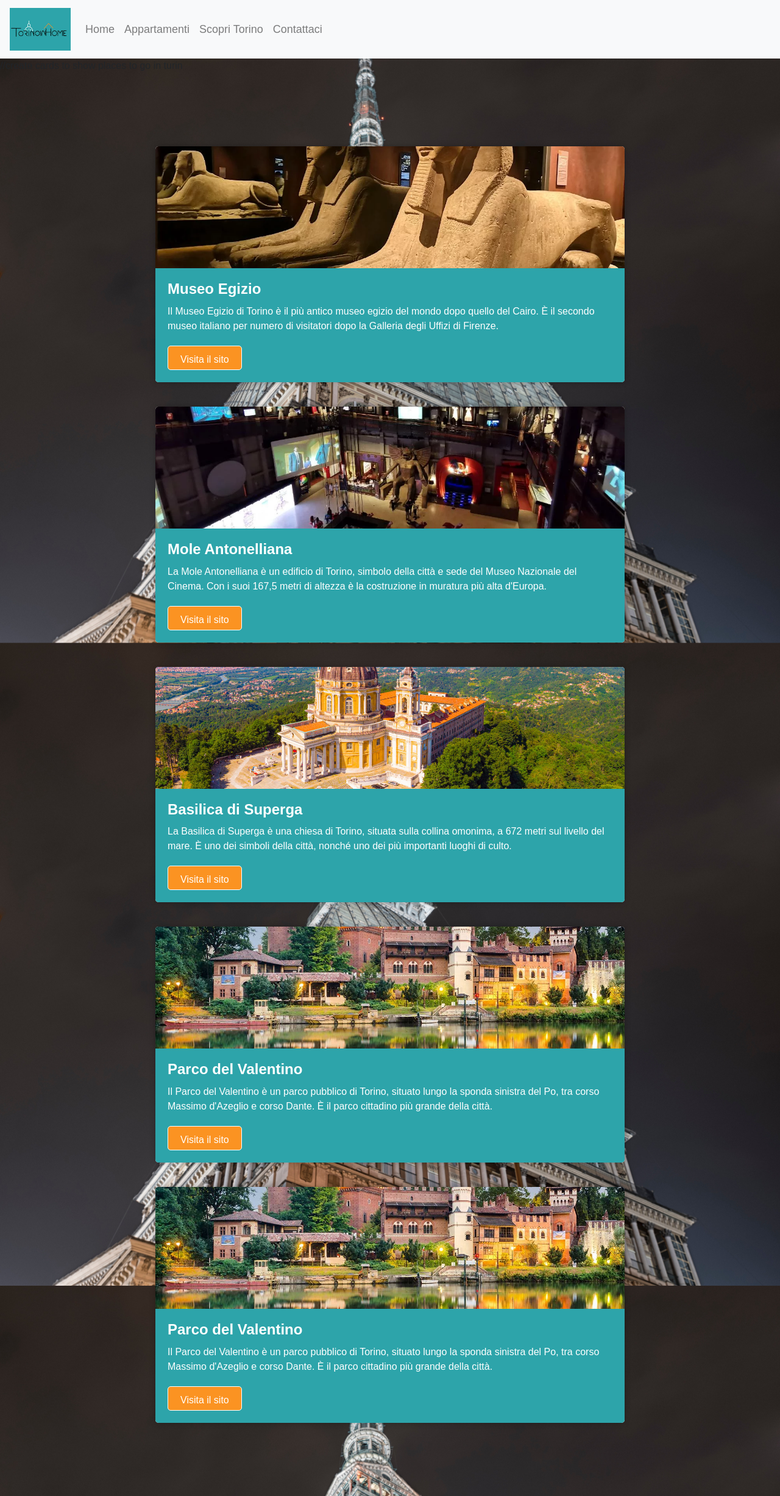
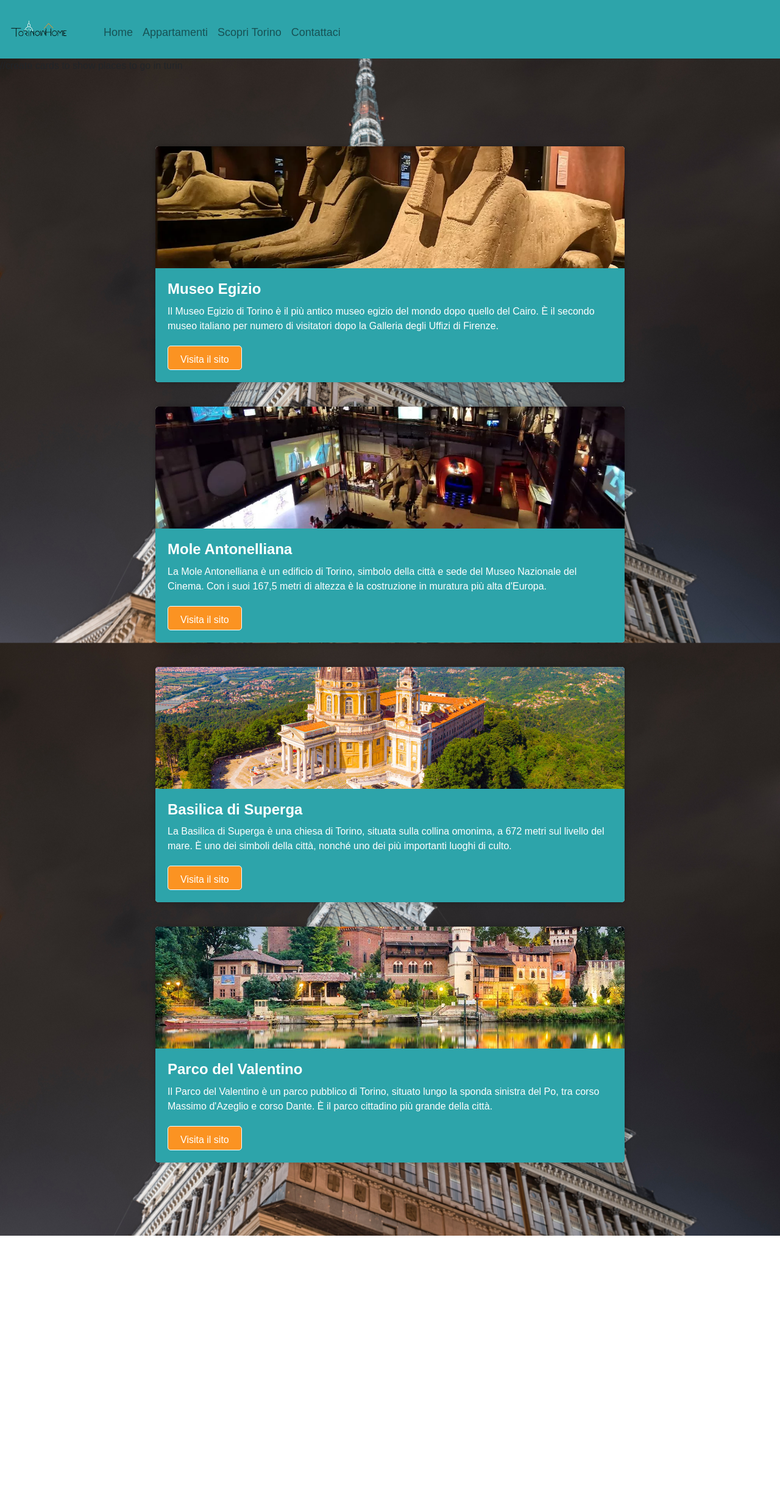
Before and after one commit to IkkeLucky/appartamentolingotto, a website: page scopri.html in a window 1280 px wide. Shown: the whole page at 61% size. After the commit the page ends 2027 px from the top, so only its background shows below. Drawn offline with nearby package versions, Linux system fonts and the light colour scheme.

Commit message:
changes styling

```diff
--- a/main.js
+++ b/main.js
@@ -60,7 +60,7 @@
                 function createInfoWindow () {
                     const infoWindowContent = `
                     <div class="feh-content">
-                        <img src="img/appa3.webp" alt="third apartment">
+                        <img src="img/600700.jpg" alt="third apartment">
                         <h3>Apartment Porta Nuova</h3>
                         <a href="#">View in maps</a>
                     </div>
--- a/scopri.html
+++ b/scopri.html
@@ -156,7 +156,7 @@
             <div class="card-body">
               <h5 class="card-title">Museo Egizio</h5>
               <p class="card-text">Il Museo Egizio di Torino è il più antico museo egizio del mondo dopo quello del Cairo. È il secondo museo italiano per numero di visitatori dopo la Galleria degli Uffizi di Firenze.</p>
-              <a href="https://www.museoegizio.it/" class="btn btn-primary">Visita il sito</a>
+              <a href="https://www.museoegizio.it/" target="_blank" class="btn btn-primary">Visita il sito</a>
             </div>
           </div>
 
@@ -165,7 +165,7 @@
             <div class="card-body">
               <h5 class="card-title">Mole Antonelliana</h5>
               <p class="card-text">La Mole Antonelliana è un edificio di Torino, simbolo della città e sede del Museo Nazionale del Cinema. Con i suoi 167,5 metri di altezza è la costruzione in muratura più alta d'Europa.</p>
-              <a href="https://www.museocinema.it/" class="btn btn-primary">Visita il sito</a>
+              <a href="https://www.museocinema.it/" target="_blank" class="btn btn-primary">Visita il sito</a>
             </div>
           </div>
 
@@ -174,7 +174,7 @@
             <div class="card-body">
               <h5 class="card-title">Basilica di Superga</h5>
               <p class="card-text">La Basilica di Superga è una chiesa di Torino, situata sulla collina omonima, a 672 metri sul livello del mare. È uno dei simboli della città, nonché uno dei più importanti luoghi di culto.</p>
-              <a href="https://www.sermig.org/arsenali/arsenale-della-pace/superga.html" class="btn btn-primary">Visita il sito</a>
+              <a href="https://www.sermig.org/arsenali/arsenale-della-pace/superga.html" target="_blank" class="btn btn-primary">Visita il sito</a>
             </div>
           </div>
 
@@ -183,20 +183,12 @@
             <div class="card-body">
               <h5 class="card-title">Parco del Valentino</h5>
               <p class="card-text">Il Parco del Valentino è un parco pubblico di Torino, situato lungo la sponda sinistra del Po, tra corso Massimo d'Azeglio e corso Dante. È il parco cittadino più grande della città.</p>
-              <a href="https://www.tripadvisor.it/Attraction_Review-g187855-d247195-Reviews-Parco_del_Valentino-Turin_Province_of_Turin_Piedmont.html" class="btn btn-primary">Visita il sito</a>
+              <a href="https://www.turismotorino.org/it/esperienze/trekking-e-outdoor/parco-del-valentino" target="_blank" class="btn btn-primary">Visita il sito</a>
             </div>
 
           </div>
 
-          <div class="card">
-            <img src="img/Parco-e-Castello-del-Valentino.jpg" class="card-img-top" alt="...">
-            <div class="card-body">
-              <h5 class="card-title">Parco del Valentino</h5>
-              <p class="card-text">Il Parco del Valentino è un parco pubblico di Torino, situato lungo la sponda sinistra del Po, tra corso Massimo d'Azeglio e corso Dante. È il parco cittadino più grande della città.</p>
-              <a href="https://www.tripadvisor.it/Attraction_Review-g187855-d247195-Reviews-Parco_del_Valentino-Turin_Province_of_Turin_Piedmont.html" class="btn btn-primary">Visita il sito</a>
-            </div>
 
-          </div>
 
         </div>
 
--- a/styles.css
+++ b/styles.css
@@ -10,8 +10,8 @@
 }
 
 .feh-content img {
-    width: 150px;
-    height: 150px;
+    width: 700px;
+    height: 600px;
 }
 
 /* GENERAL STYLING */
@@ -21,6 +21,7 @@
     flex-wrap: wrap;
     height: 95vh;
     overflow: hidden; /* Hide overflow for the container */
+    padding-top: 5px;
 }
 
 .leftSide {
@@ -35,13 +36,22 @@
 
 /* NAVBAR */
 
+.navbar {
+  background-color: #2da4aa!important;
+}
 
 .nav-link {
     font-size: 18px;
 }
 
 .nav-link:hover {
-    color: #2da4aa!important;
+    color: whitesmoke!important;
+    transition: 1s ease;
+}
+
+.collapse {
+  padding-top: 10px;
+  padding-left: 30px;
 }
 
 
```
